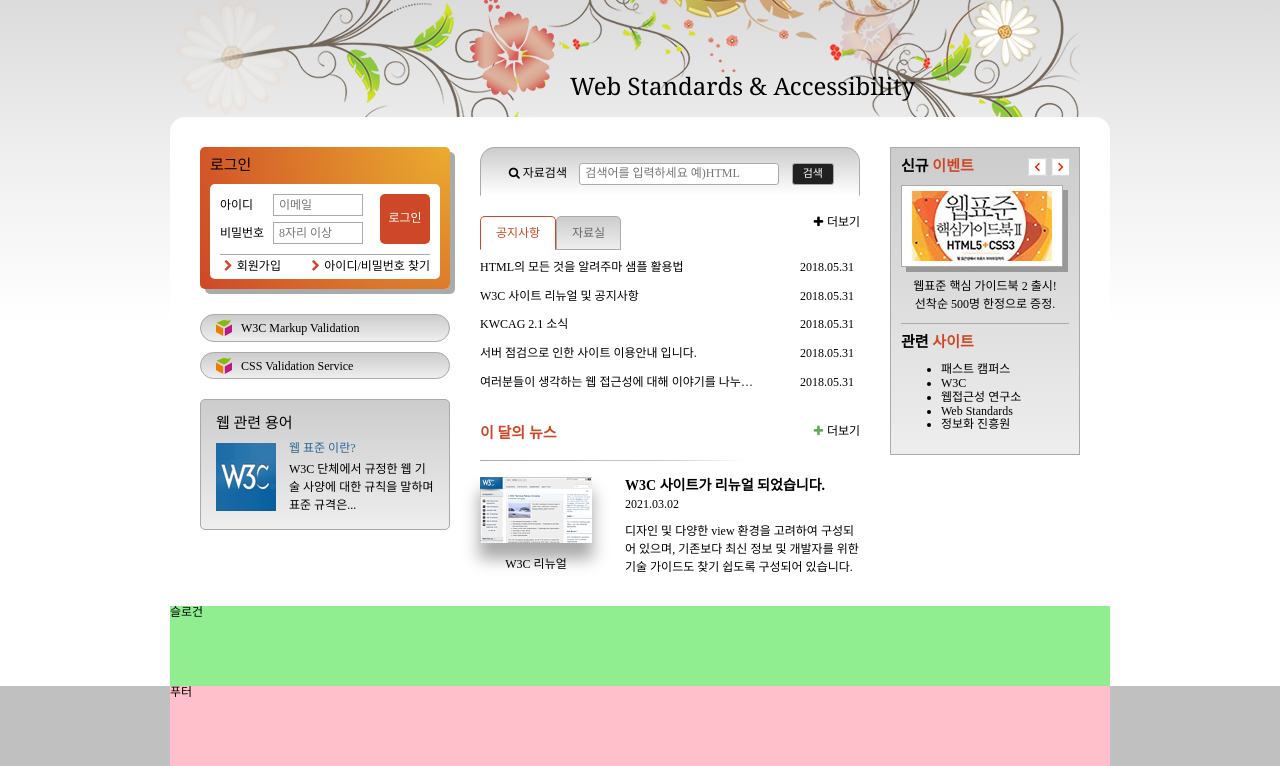
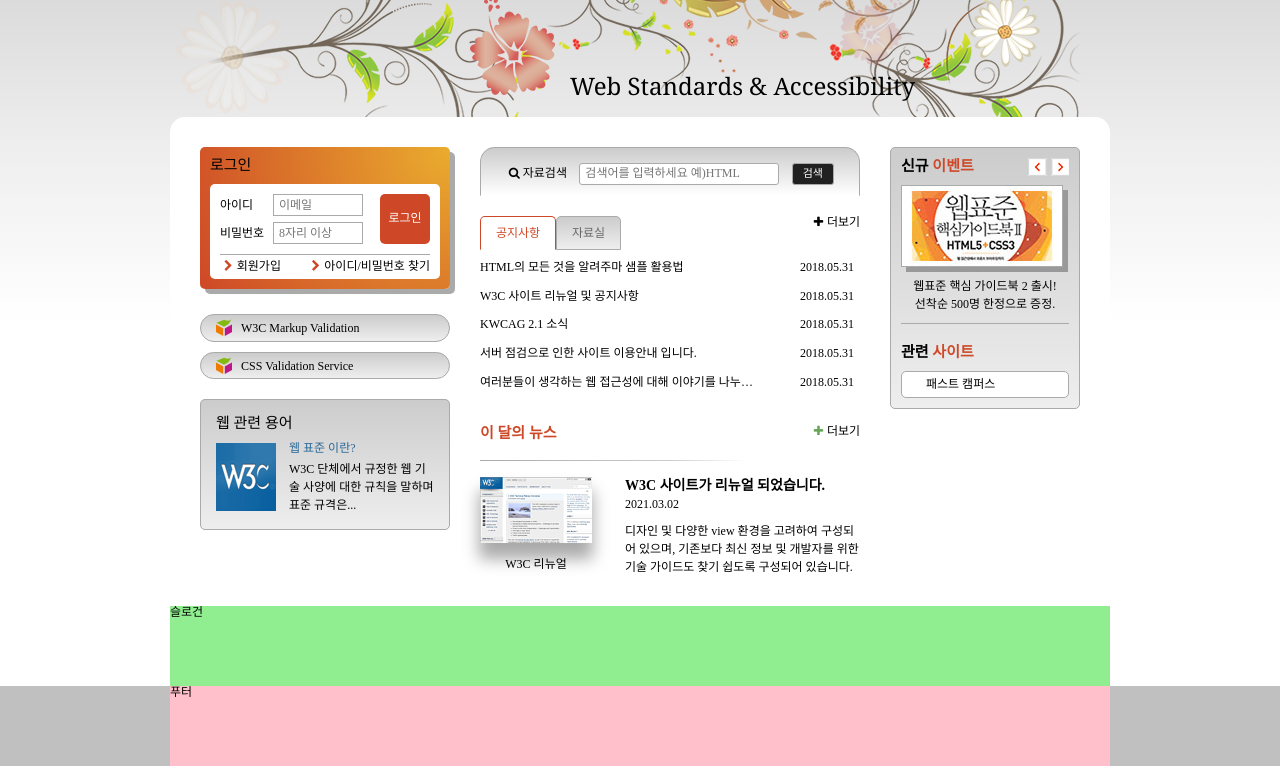
Before and after one commit to YuryangKim/html5, a plain HTML site: page index.html in a window 1280 px wide. Shown: the part 119-885 px from the top of the page. Drawn offline with Linux system fonts and the light colour scheme; a web font is replaced by a local one.

Commit message:
관련 사이트 애니메이션 및 디자인

```diff
--- a/css/style.css
+++ b/css/style.css
@@ -590,7 +590,7 @@ color: hsla(120, 30%, 50%, 1);
 /* 신규이벤트 및 관련 사이트 */
 .gradient-box{
     border: 1px solid #aaa;
-    border-radius: 5;
+    border-radius: 5PX;
     background: #ccc linear-gradient(180deg, #ccc, #eee);
     padding: 10px;
 }
@@ -646,12 +646,44 @@ trick 부모에게 높이를 주고 넘는 부분 숨기기*/
 .btn-event-next{
     background-position: -35px 0;
 }
-.realated{
-
+.related{
+    padding-top: 10px;
 }
 .event-heading, .related-heading{
     font-size: 1.5rem;
     margin: 0 0 10px 0;
+}
+.related-list{
+    background-color: white;
+    overflow: hidden;
+    height: 27px;
+    border: 1px solid #aaa;
+    border-radius: 5px;
+    /*agent style 초기화  */
+    margin: 0px;
+    padding-left: 0px;
+    list-style-type: none;
+    /* animaition*/
+    transition-property: all;
+    transition-duration: 0.4s
+}
+.related-list:hover, .related-list:focus{
+    height: 147px;
+    padding: 10px 0;
+}
+.related-list a{
+    display: block;
+    line-height: 25px;
+    /* 2글자 들여쓰기 한 것과 같은 효과 */
+    text-indent: 2em;
+}
+/* tab키 했을 때 outline이 보이게 하고 싶을 때 */
+.related-list a:focus{
+    outline: 1px solid darkblue;
+    /* x축 y축 */
+    /* custom ua둥근 모서리를 주고 싶으면 boxshadow를 이용해서 효과를 만듦 */
+    outline-offset: -2px;
+
 }
 /* 슬로건 */
 .slogan{
--- a/index.html
+++ b/index.html
@@ -292,7 +292,7 @@
               관련
               <span class="point-color">사이트</span>
             </h2>
-            <ul class="related-list">
+            <ul class="related-list" tabindex="0">
               <li><a href="#">패스트 캠퍼스</a></li>
               <li><a href="#">W3C</a></li>
               <li><a href="#">웹접근성 연구소</a></li>
```
